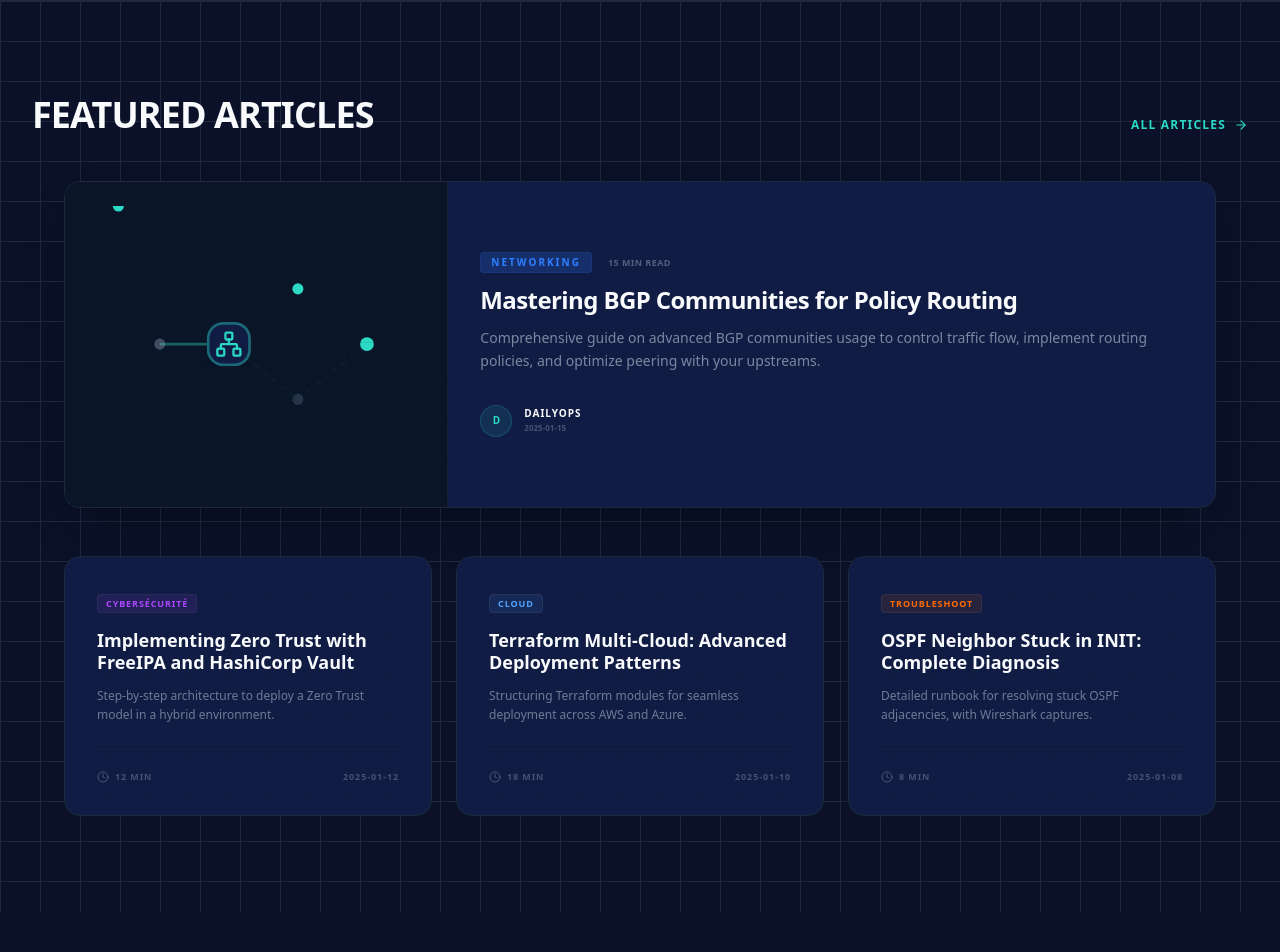
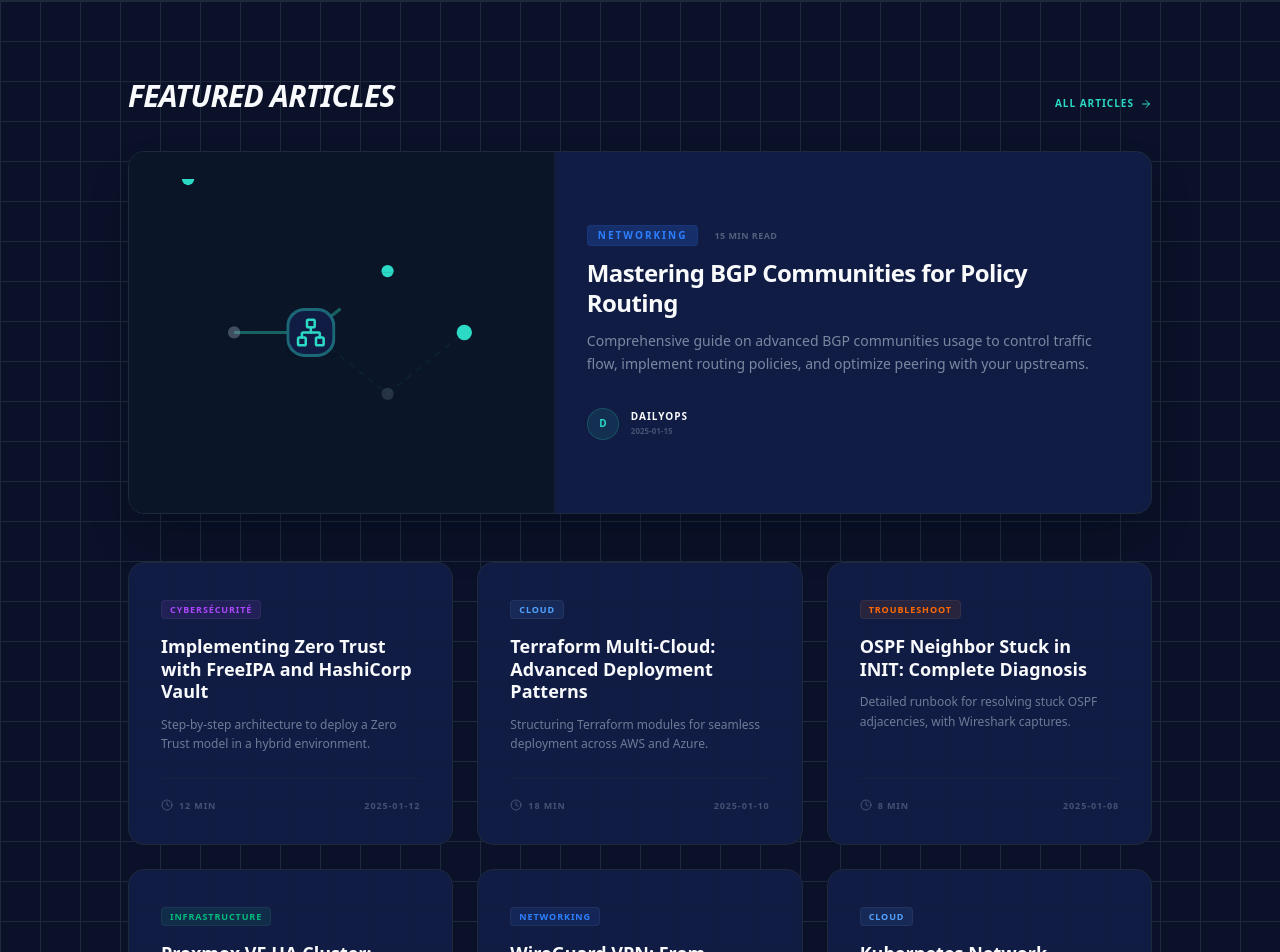
Before and after one commit to lepfsi/Site-PP, a Next.js app: page / in a window 1280 px wide. Shown: the part 1678-2630 px from the top of the page. Built offline with nearby package versions, Linux system fonts and the light colour scheme.

Commit message:
Redesign article

```diff
--- a/src/components/FeaturedArticles.tsx
+++ b/src/components/FeaturedArticles.tsx
@@ -2,7 +2,7 @@
 
 import { Clock, Calendar, ArrowRight, Network, ShieldCheck, Zap, Bug, Globe, Code2 } from "lucide-react";
 import Link from "next/link";
-import { motion, AnimatePresence } from "framer-motion";
+import { motion } from "framer-motion";
 import { useLanguage } from "@/lib/LanguageContext";
 
 const recentArticles = [
@@ -32,6 +32,33 @@ const recentArticles = [
     date: "2025-01-08",
     color: "text-orange-500",
     bg: "bg-orange-500/10"
+  },
+  {
+    title: "Proxmox VE HA Cluster: Production Guide",
+    excerpt: "Deploying a high-availability Proxmox cluster with Ceph and corosync quorum.",
+    category: "INFRASTRUCTURE",
+    readTime: "20 min",
+    date: "2025-01-05",
+    color: "text-emerald-500",
+    bg: "bg-emerald-500/10"
+  },
+  {
+    title: "WireGuard VPN: From Theory to Enterprise Deployment",
+    excerpt: "Technical comparison, advanced configuration, and integration into existing IT systems.",
+    category: "NETWORKING",
+    readTime: "14 min",
+    date: "2025-01-03",
+    color: "text-blue-500",
+    bg: "bg-blue-500/10"
+  },
+  {
+    title: "Kubernetes Network Policies: Securing Intra-Cluster Traffic",
+    excerpt: "Network Policy patterns for effective micro-segmentation in K8s.",
+    category: "CLOUD",
+    readTime: "10 min",
+    date: "2024-12-28",
+    color: "text-blue-400",
+    bg: "bg-blue-400/10"
   }
 ];
 
@@ -83,12 +110,12 @@ export default function FeaturedArticles() {
   const { t } = useLanguage();
 
   return (
-    <section id="articles" className="py-24 bg-bg-primary relative overflow-hidden tech-grid border-t border-border-main">
+    <section id="articles" className="py-20 bg-bg-primary relative overflow-hidden tech-grid border-t border-border-main">
       <div className="container-custom relative z-10">
-        <div className="flex justify-between items-end mb-12">
-          <h2 className="text-4xl font-black tracking-tight text-text-primary uppercase leading-none">Featured articles</h2>
-          <Link href="#" className="flex items-center text-xs font-black uppercase tracking-widest text-turquoise hover:underline group">
-            All articles <ArrowRight size={14} className="ml-2 group-hover:translate-x-1 transition-transform" />
+        <div className="flex justify-between items-end mb-10 max-w-5xl mx-auto">
+          <h2 className="text-3xl font-black tracking-tight text-text-primary uppercase leading-none italic">Featured articles</h2>
+          <Link href="#" className="flex items-center text-[10px] font-black uppercase tracking-widest text-turquoise hover:underline group">
+            All articles <ArrowRight size={12} className="ml-1.5 group-hover:translate-x-1 transition-transform" />
           </Link>
         </div>
 
@@ -97,16 +124,16 @@ export default function FeaturedArticles() {
           initial={{ opacity: 0, y: 20 }}
           whileInView={{ opacity: 1, y: 0 }}
           viewport={{ once: true }}
-          className="relative max-w-6xl mx-auto bg-bg-secondary border border-border-main rounded-2xl overflow-hidden mb-12 group hover:border-turquoise/30 transition-all shadow-2xl"
+          className="relative max-w-5xl mx-auto bg-bg-secondary border border-border-main rounded-2xl overflow-hidden mb-12 group hover:border-turquoise/30 transition-all shadow-2xl"
         >
           <div className="grid grid-cols-1 lg:grid-cols-12 min-h-[260px] md:min-h-[280px]">
             {/* Left: Graphic Area - Path Selection Animation */}
-            <div className="lg:col-span-4 h-44 lg:h-auto border-r border-border-main/50 relative overflow-hidden bg-[#0a1628]">
+            <div className="lg:col-span-5 h-44 lg:h-auto border-r border-border-main/50 relative overflow-hidden bg-[#0a1628]">
               <RoutingTopology />
             </div>
 
             {/* Right: Content Area */}
-            <div className="lg:col-span-8 p-6 md:p-8 flex flex-col justify-center">
+            <div className="lg:col-span-7 p-6 md:p-8 flex flex-col justify-center">
               <div className="flex items-center space-x-4 mb-3">
                 <span className="px-2.5 py-0.5 rounded bg-blue-500/20 text-blue-500 text-[10px] font-black uppercase tracking-[0.2em] border border-blue-500/10">NETWORKING</span>
                 <span className="text-[9px] font-mono text-text-secondary/50 font-bold uppercase tracking-wider">15 min read</span>
@@ -133,8 +160,8 @@ export default function FeaturedArticles() {
           </div>
         </motion.div>
 
-        {/* Recent Articles Grid */}
-        <div className="grid grid-cols-1 md:grid-cols-2 lg:grid-cols-3 gap-6 max-w-6xl mx-auto">
+        {/* Recent Articles Grid - RESTORED TO 6 ARTICLES (2 ROWS OF 3) */}
+        <div className="grid grid-cols-1 md:grid-cols-2 lg:grid-cols-3 gap-6 max-w-5xl mx-auto">
           {recentArticles.map((article, index) => (
             <motion.article
               key={article.title}
```
